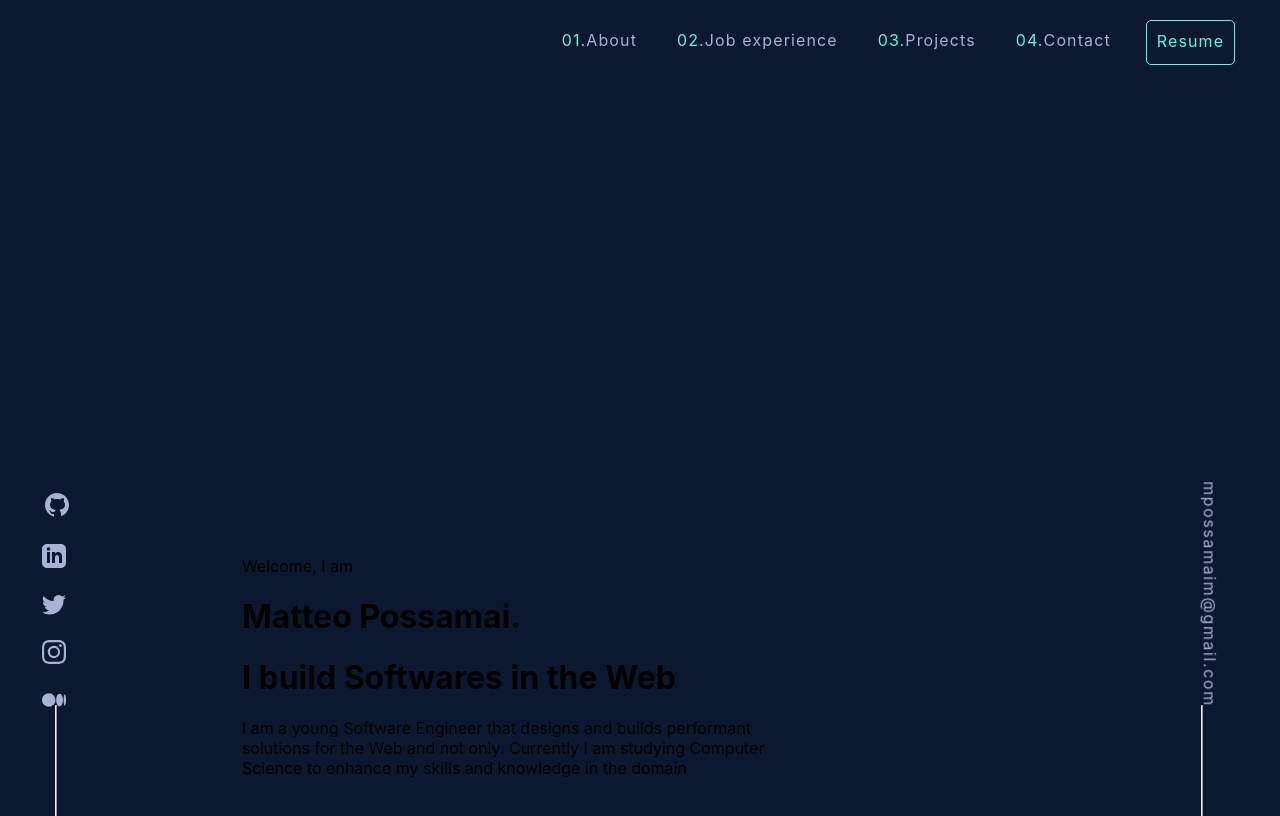
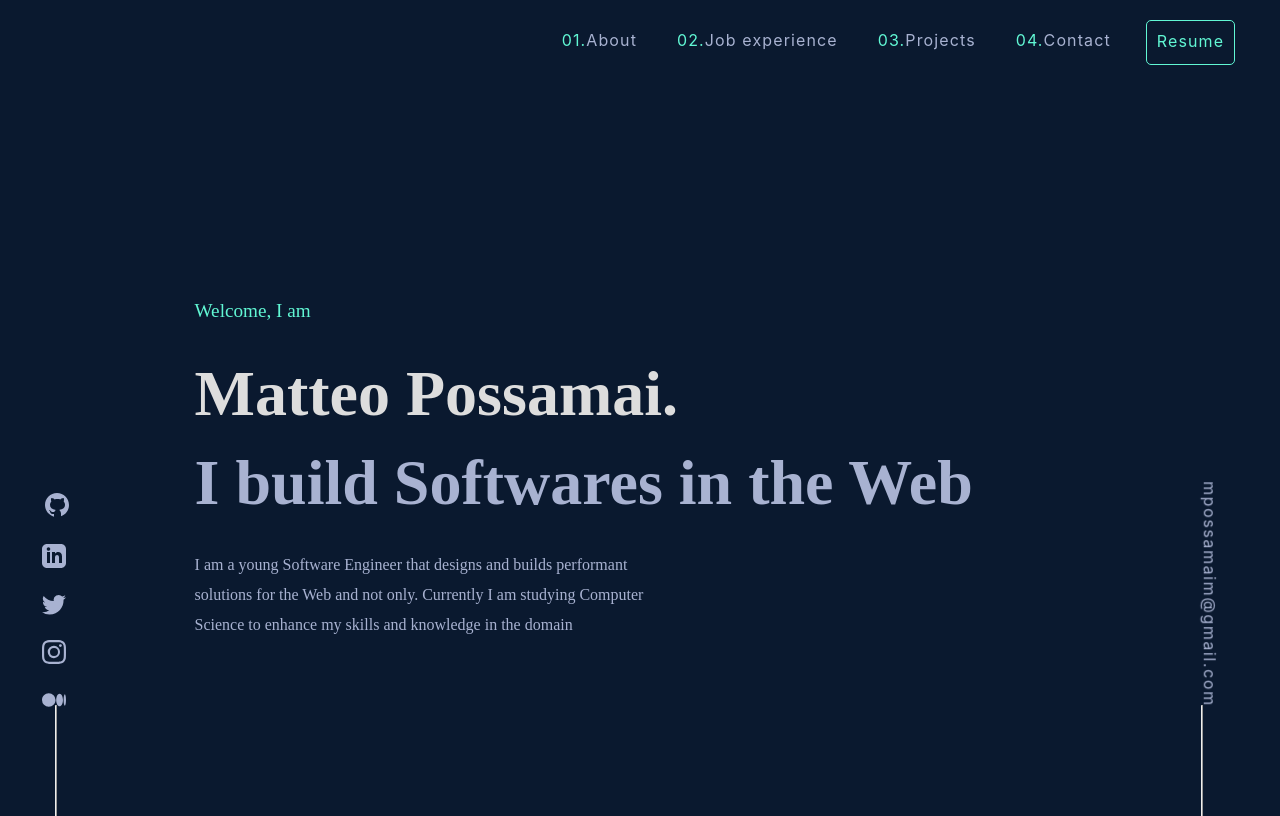
Before and after one commit to MatteoPossamai/portfolio, a React (Create React App) app: page / in a window 1280 px wide. Shown: the top 816 px of the page. Built offline with nearby package versions, Linux system fonts and the light colour scheme.

Commit message:
added the necessary style. There is a problem with the sticky menu that does not stick when I come back up. It worked prevously. Check with drilling or maybe context

```diff
--- a/src/styles/App.css
+++ b/src/styles/App.css
@@ -11,7 +11,6 @@
   display: flex;
   flex-direction: row-reverse;
   transition: 0.7s;
-  position: relative;
 }
 
 .shadowed{
@@ -120,8 +119,38 @@
 
 .center-page{
   position: absolute;
-  top: 30%;
-  left: 10.5%;
-  width: 80%;
+  top: 150px;
+  left: 8%;
+  width: 90%;
 
 }
+
+.first-line{
+  color: #61f7d4;
+  margin: 0;
+  font-family: 'Ubuntu Mono';
+  font-size: 1.2em;
+}
+
+.name{
+  font-family: 'Ubuntu Mono';
+  color: #ddd;
+  font-weight: 1500;
+  margin: 35px 0 0 0;
+  font-size: 4em;
+}
+
+.short-description{
+  font-family: 'Ubuntu Mono';
+  color: #a8b2d1;
+  font-weight: 1500;
+  margin: 15px 0 0 0;
+  font-size: 4em;
+}
+
+.long-description{
+  font-family: 'Ubuntu Mono';
+  color: #a8b2d1;
+  margin: 30px 0 0 0;
+  line-height: 30px;
+}
```
